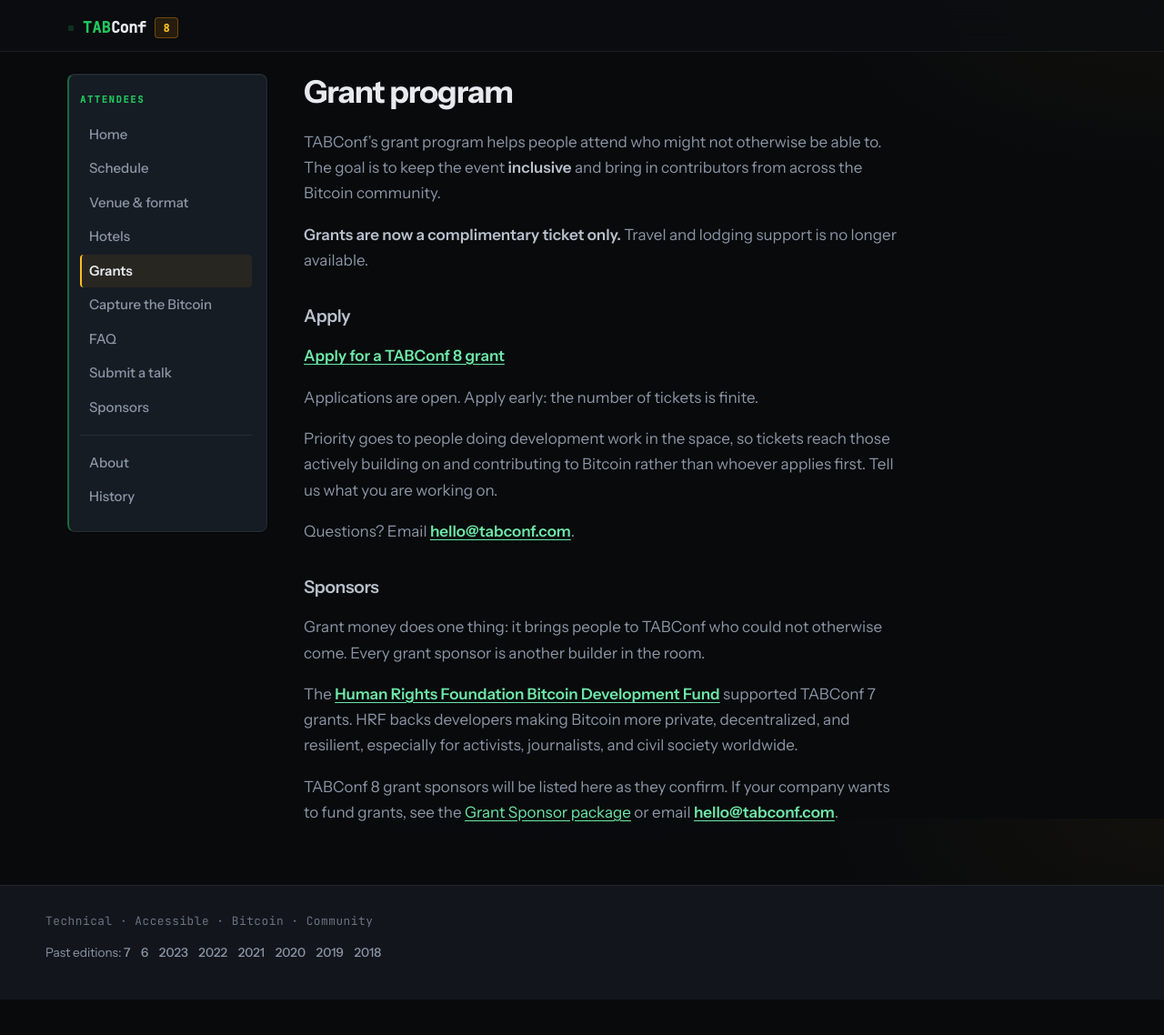
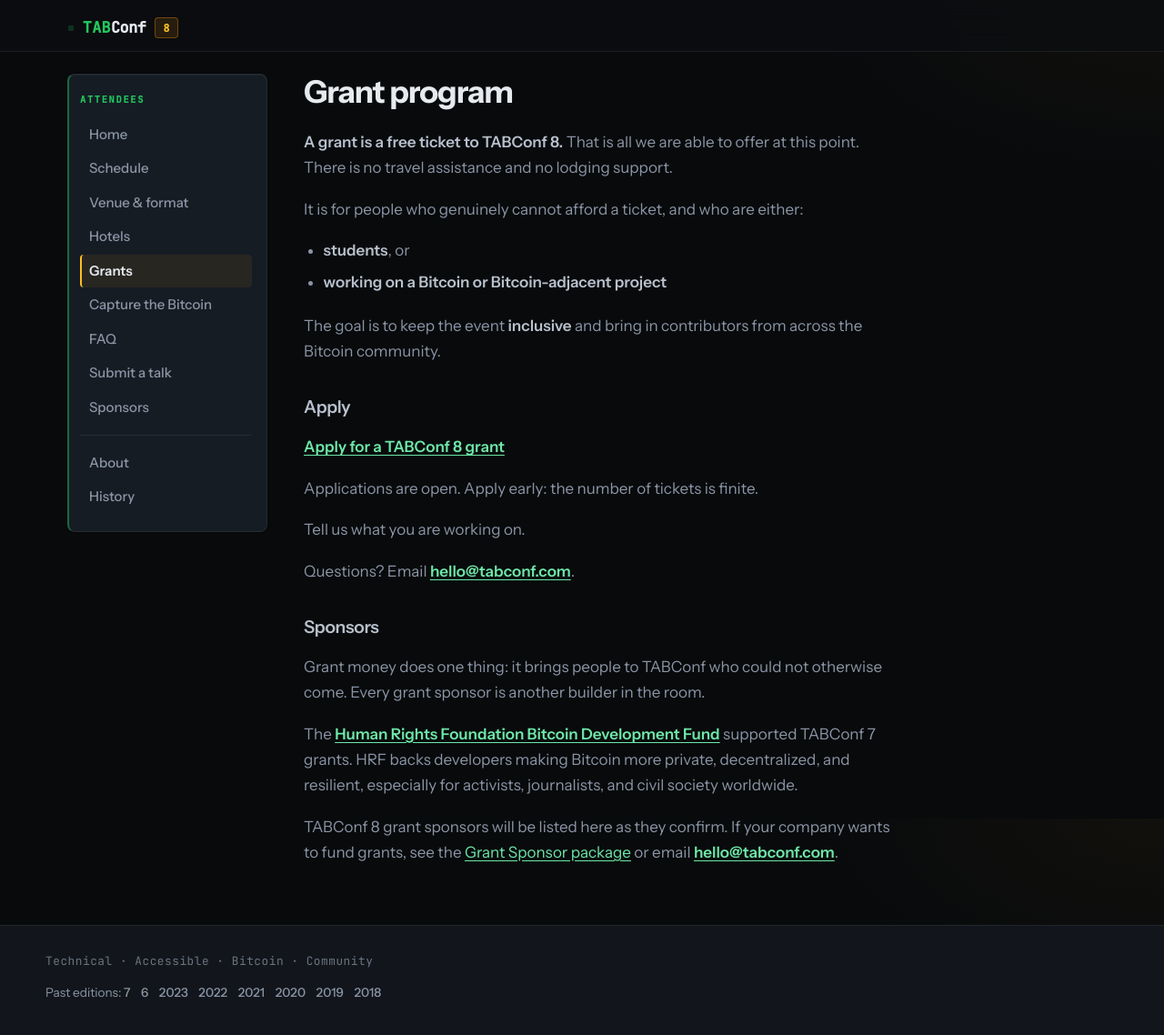
Before and after one commit to TABConf/8.tabconf.com, a Jekyll site: the page built from grants.md, in a window 1280 px wide and 1143 px high. Shown: the top 1138 px of the window at 91% size. Built offline with Jekyll 4.4.1, drawn with Linux system fonts in a browser that asks for light colours.

Commit message:
Grants are a free ticket, for students and Bitcoin project builders who cannot afford one

```diff
--- a/grants.md
+++ b/grants.md
@@ -1,14 +1,19 @@
 ---
 layout: default
 title: Grants
-description: TABConf 8 grant program. Apply for a complimentary ticket to the conference.
+description: TABConf 8 grant program. Apply for a free ticket to the conference.
 ---
 
 # Grant program
 
-TABConf’s grant program helps people attend who might not otherwise be able to. The goal is to keep the event **inclusive** and bring in contributors from across the Bitcoin community.
+**A grant is a free ticket to TABConf 8.** That is all we are able to offer at this point. There is no travel assistance and no lodging support.
 
-**Grants are now a complimentary ticket only.** Travel and lodging support is no longer available.
+It is for people who genuinely cannot afford a ticket, and who are either:
+
+- **students**, or
+- **working on a Bitcoin or Bitcoin-adjacent project**
+
+The goal is to keep the event **inclusive** and bring in contributors from across the Bitcoin community.
 
 ## Apply
 
@@ -16,7 +21,7 @@
 
 Applications are open. Apply early: the number of tickets is finite.
 
-Priority goes to people doing development work in the space, so tickets reach those actively building on and contributing to Bitcoin rather than whoever applies first. Tell us what you are working on.
+Tell us what you are working on.
 
 Questions? Email **[hello@tabconf.com](mailto:hello@tabconf.com)**.
 
```
Also changed, not shown: sponsors.md (+2 -2 lines), submit.md (+1 -1 lines).
